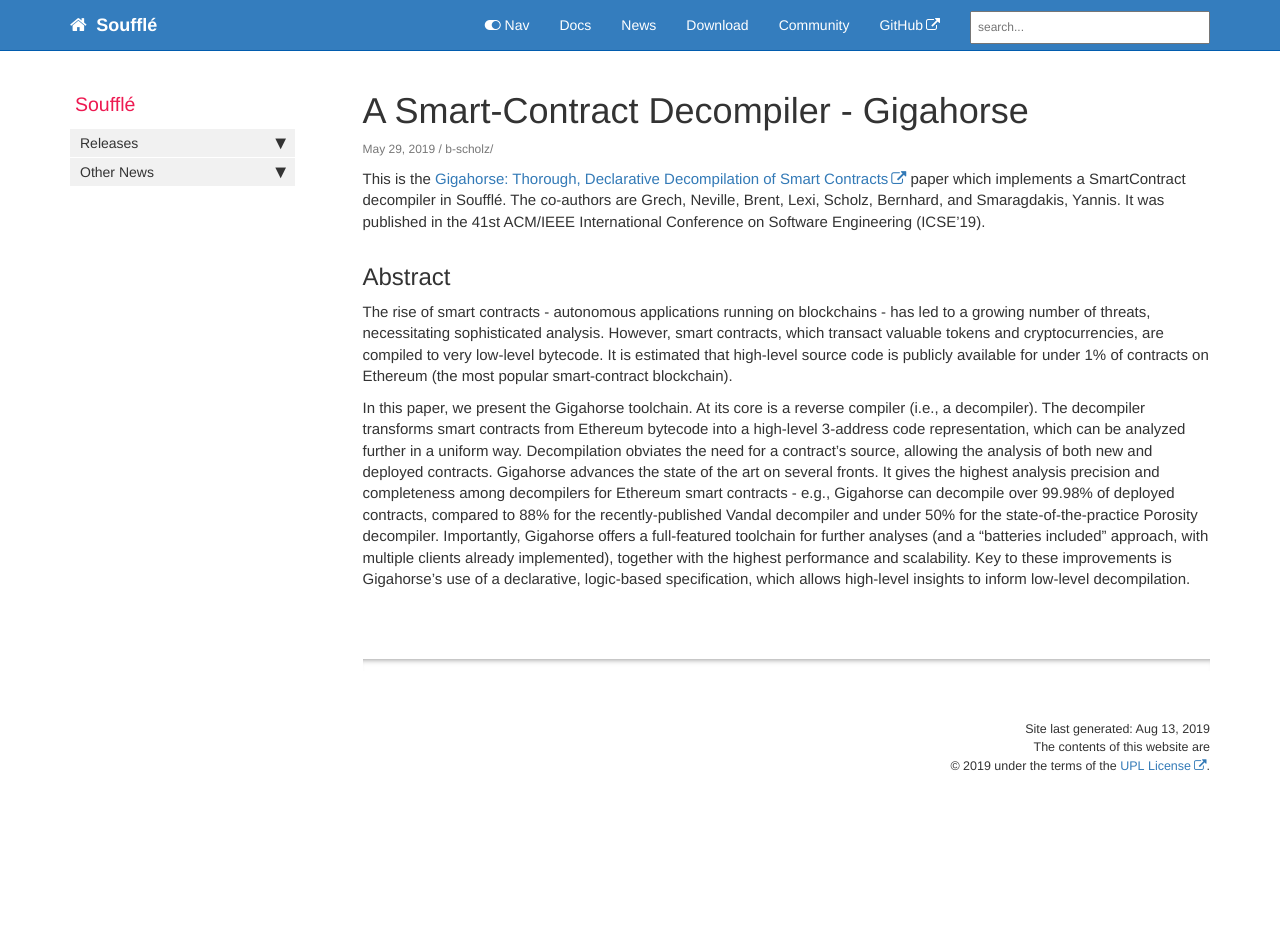
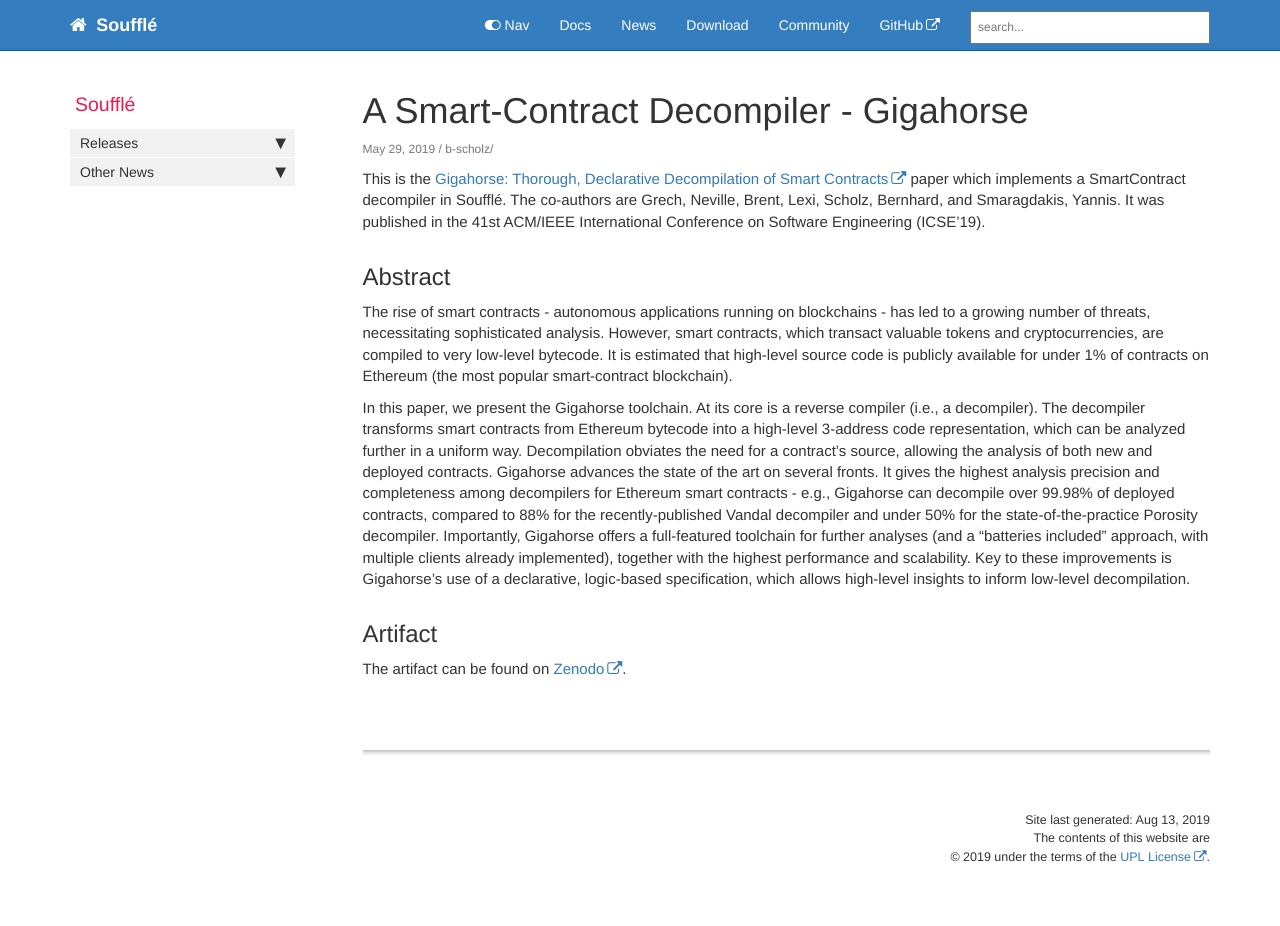
Before and after one commit to souffle-lang/souffle-lang.github.io, a Jekyll site: the page built from _posts/2019-05-29-icse.md, in a window 1280 px wide. Built offline with Jekyll 4.4.1, drawn with Linux system fonts in a browser that asks for light colours; comment, search, counter and statistics services are not loaded; before the commit the page ends 900 px from its top, so only the background shows below that.

Commit message:
Added artifact entry for ICSE'19

```diff
--- a/_posts/2019-05-29-icse.md
+++ b/_posts/2019-05-29-icse.md
@@ -18,5 +18,8 @@ The rise of smart contracts - autonomous applications running on blockchains - h
 
 In this paper, we present the Gigahorse toolchain. At its core is a reverse compiler (i.e., a decompiler). The decompiler transforms smart contracts from Ethereum bytecode into a high-level 3-address code representation, which can be analyzed further in a uniform way. Decompilation obviates the need for a contract’s source, allowing the analysis of both new and deployed contracts. Gigahorse advances the state of the art on several fronts. It gives the highest analysis precision and completeness among decompilers for Ethereum smart contracts - e.g., Gigahorse can decompile over 99.98% of deployed contracts, compared to 88% for the recently-published Vandal decompiler and under 50% for the state-of-the-practice Porosity decompiler. Importantly, Gigahorse offers a full-featured toolchain for further analyses (and a “batteries included” approach, with multiple clients already implemented), together with the highest performance and scalability. Key to these improvements is Gigahorse’s use of a declarative, logic-based specification, which allows high-level insights to inform low-level decompilation.
 
+## Artifact
+
+The artifact can be found on [Zenodo](https://zenodo.org/record/2578692#.XVJC7S1L08Y).
 
 {% include links.html %}
```
